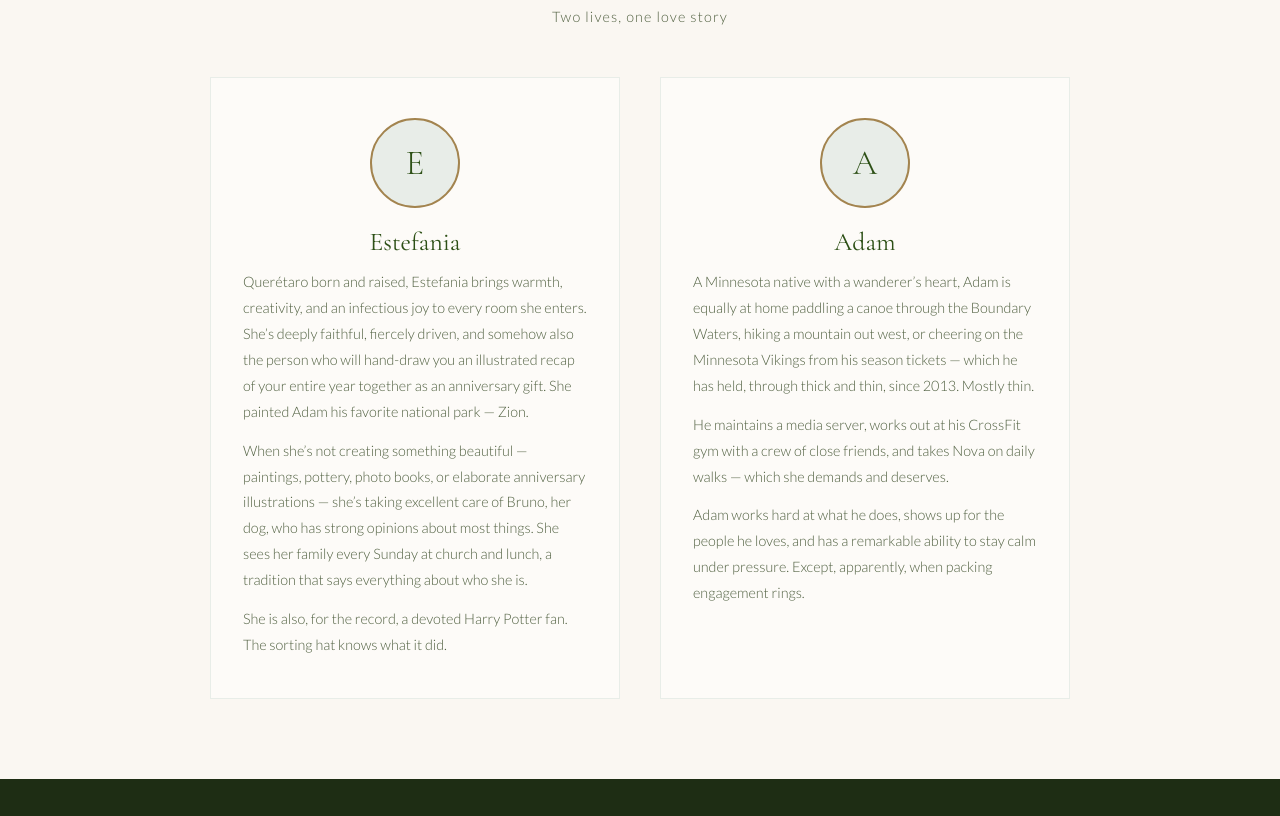
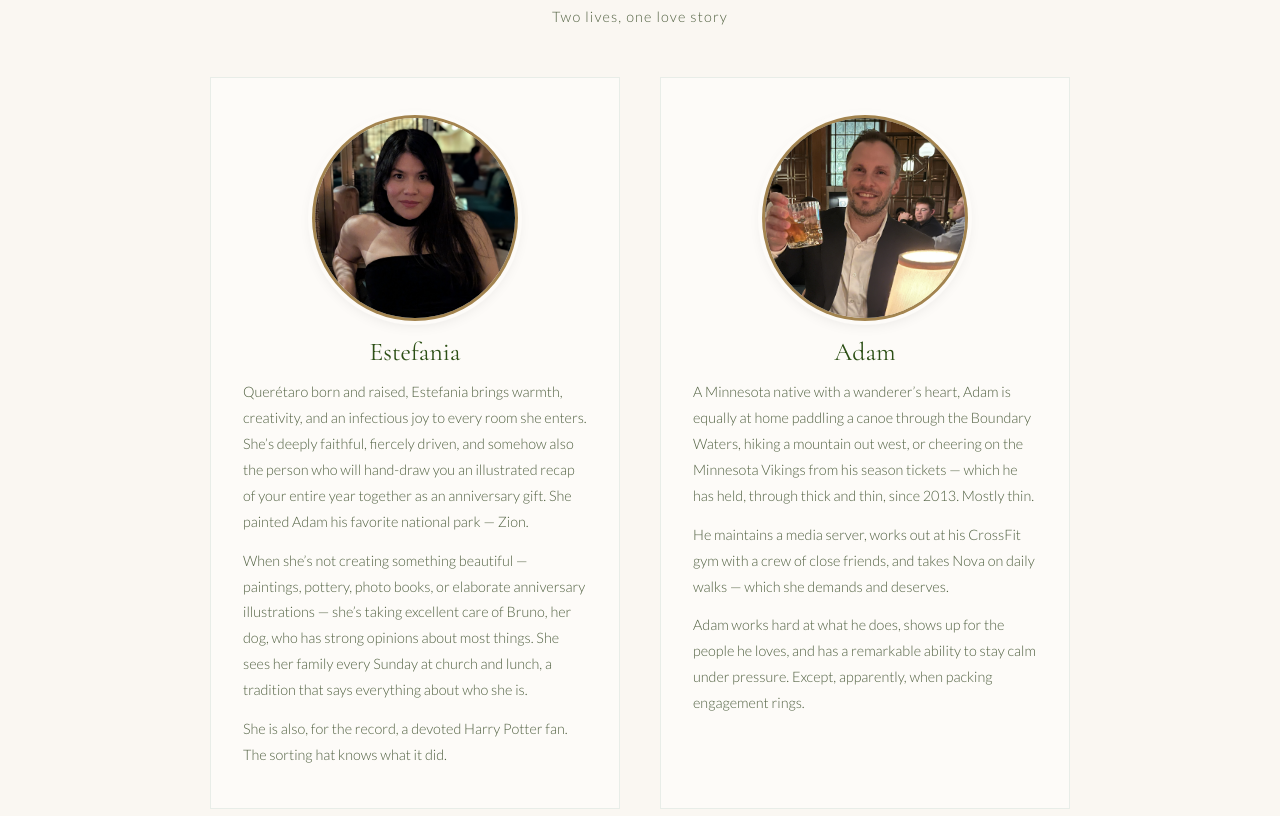
Before and after one commit to adamhelgeson/Wedding, a plain HTML site: page our-story.html in a window 1280 px wide. Shown: the part 4668-5484 px from the top of the page. Drawn offline with nearby package versions, Linux system fonts and the light colour scheme.

Commit message:
completeing two todos, Fannies email and adding more pictures to the our story page.

```diff
--- a/our-story.html
+++ b/our-story.html
@@ -327,19 +327,18 @@
       border: 1px solid var(--blush);
     }
 
-    .person-avatar {
-      width: 90px;
-      height: 90px;
+    .person-photo {
+      width: 200px;
+      height: 200px;
       border-radius: 50%;
-      background: var(--blush);
+      object-fit: cover;
+      display: block;
       margin: 0 auto 1.2rem;
-      display: flex;
-      align-items: center;
-      justify-content: center;
-      font-family: 'Cormorant Garamond', serif;
-      font-size: 2.2rem;
-      color: var(--rose);
-      border: 2px solid var(--gold);
+      box-shadow: 0 0 0 3px #a3844f, 0 0 0 7px var(--warm-white), 0 4px 16px rgba(0,0,0,0.12);
+    }
+
+    @media (max-width: 580px) {
+      .person-photo { width: 160px; height: 160px; }
     }
 
     .person-card h3 {
@@ -558,8 +557,8 @@
 
     <div class="couple-grid">
       <div class="person-card fade-in">
-        <!-- Replace with Estefania's individual portrait photo -->
-        <div class="person-avatar">E</div>
+        <!-- Estefania portrait photo -->
+        <img src="photos/Estefania individual photo for about us.jpg" alt="Estefania" class="person-photo" style="object-position: center 15%">
         <h3>Estefania</h3>
         <p data-i18n="story_bio_estefania_p1">Querétaro born and raised, Estefania brings warmth, creativity, and an infectious joy to every room she enters. She's deeply faithful, fiercely driven, and somehow also the person who will hand-draw you an illustrated recap of your entire year together as an anniversary gift. She painted Adam his favorite national park — Zion.</p>
         <p data-i18n="story_bio_estefania_p2">When she's not creating something beautiful — paintings, pottery, photo books, or elaborate anniversary illustrations — she's taking excellent care of Bruno, her dog, who has strong opinions about most things. She sees her family every Sunday at church and lunch, a tradition that says everything about who she is.</p>
@@ -567,8 +566,8 @@
       </div>
 
       <div class="person-card fade-in">
-        <!-- Replace with Adam's individual portrait photo -->
-        <div class="person-avatar">A</div>
+        <!-- Adam portrait photo -->
+        <img src="photos/Adam individual photo for about us.jpg" alt="Adam" class="person-photo" style="object-position: top center">
         <h3>Adam</h3>
         <p data-i18n="story_bio_adam_p1">A Minnesota native with a wanderer's heart, Adam is equally at home paddling a canoe through the Boundary Waters, hiking a mountain out west, or cheering on the Minnesota Vikings from his season tickets — which he has held, through thick and thin, since 2013. Mostly thin.</p>
         <p data-i18n="story_bio_adam_p2">He maintains a media server, works out at his CrossFit gym with a crew of close friends, and takes Nova on daily walks — which she demands and deserves.</p>
```
Also changed, not shown: schedule.html (+2 -2 lines), photos/Adam individual photo for about us.jpg (added), photos/Estefania individual photo for about us.jpg (added), 2 other files.
